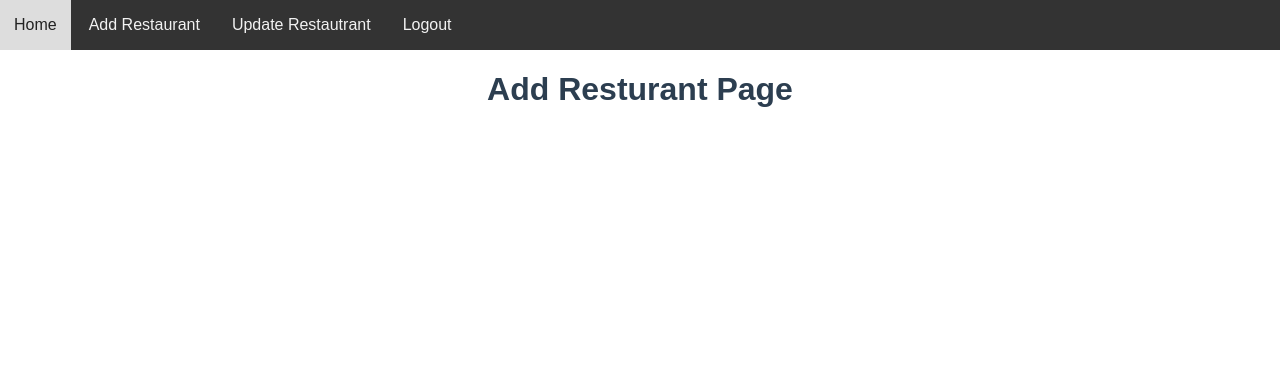
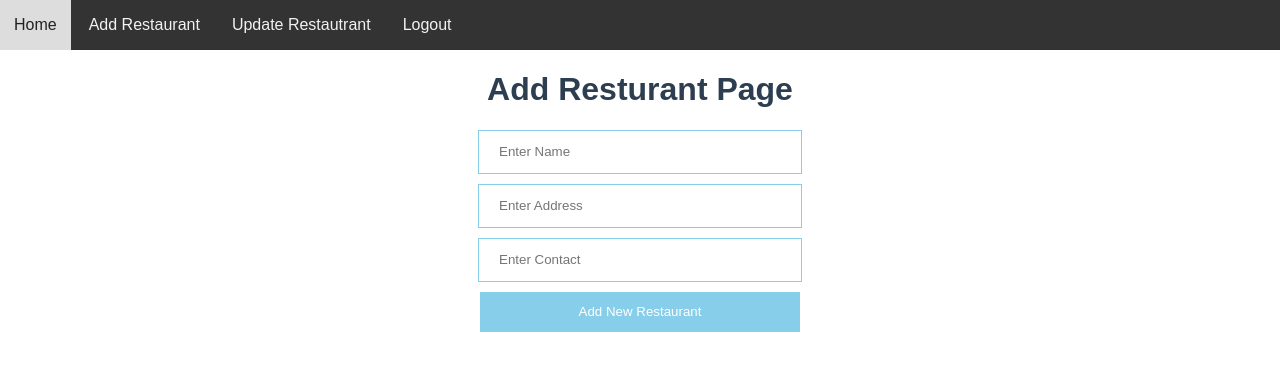
Before and after one commit to jayandrathapachhetri/Deep-Dive-into-Vue.js, a Vue app in the folder resturant_management_system/: page /add in a window 1280 px wide. Shown: the top 370 px of the page. Built offline with nearby package versions, Linux system fonts and the light colour scheme; sample sign-in values are in the browser's storage.

Commit message:
Form for add restaurant

```diff
--- a/resturant_management_system/src/App.vue
+++ b/resturant_management_system/src/App.vue
@@ -31,7 +31,8 @@ body{
 }
 
 .register input,
-.login input {
+.login input,
+.add input {
     width: 300px;
     height: 40px;
     padding-left: 20px;
@@ -43,7 +44,8 @@ body{
 }
 
 .register button,
-.login button {
+.login button,
+.add button {
     width: 320px;
     height: 40px;
     display: block;
--- a/resturant_management_system/src/components/AddPage.vue
+++ b/resturant_management_system/src/components/AddPage.vue
@@ -1,7 +1,14 @@
 <template>
 <AppHeader />
 <h1>Add Resturant Page</h1>
+<form class="add">
+    <input type="text" placeholder="Enter Name" v-model="restaurant.name" name="name">
+    <input type="text" placeholder="Enter Address" v-model="restaurant.address" name="address">
+    <input type="text" placeholder="Enter Contact" v-model="restaurant.contact" name="contact">
+    <button type="button" @click="addRestaurant">Add New Restaurant</button>
+</form>
 </template>
+
 
 <script>
 import AppHeader from './AppHeader.vue';
@@ -11,6 +18,21 @@
     components: {
         AppHeader
     },
+    data() {
+        return {
+            restaurant: {
+                name: "",
+                address: "",
+                contact: ""
+            }
+        }
+    },
+    methods: {
+        addRestaurant(){
+            console.warn(this.restaurant)
+        }
+    },
+
 
     mounted() {
         let user = localStorage.getItem("user-info");
```
Lines whose indentation alone changed are shown as unchanged.
